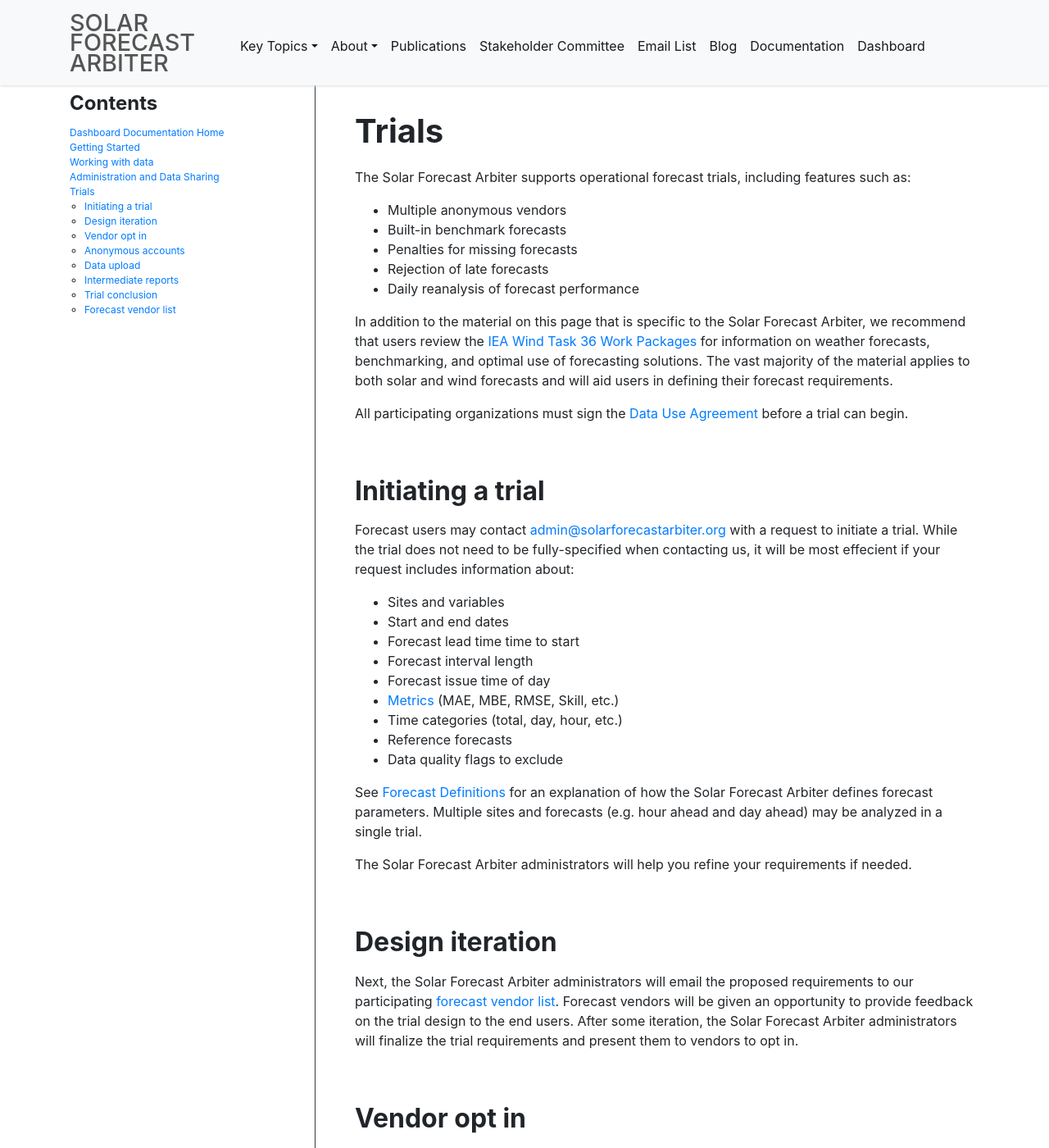
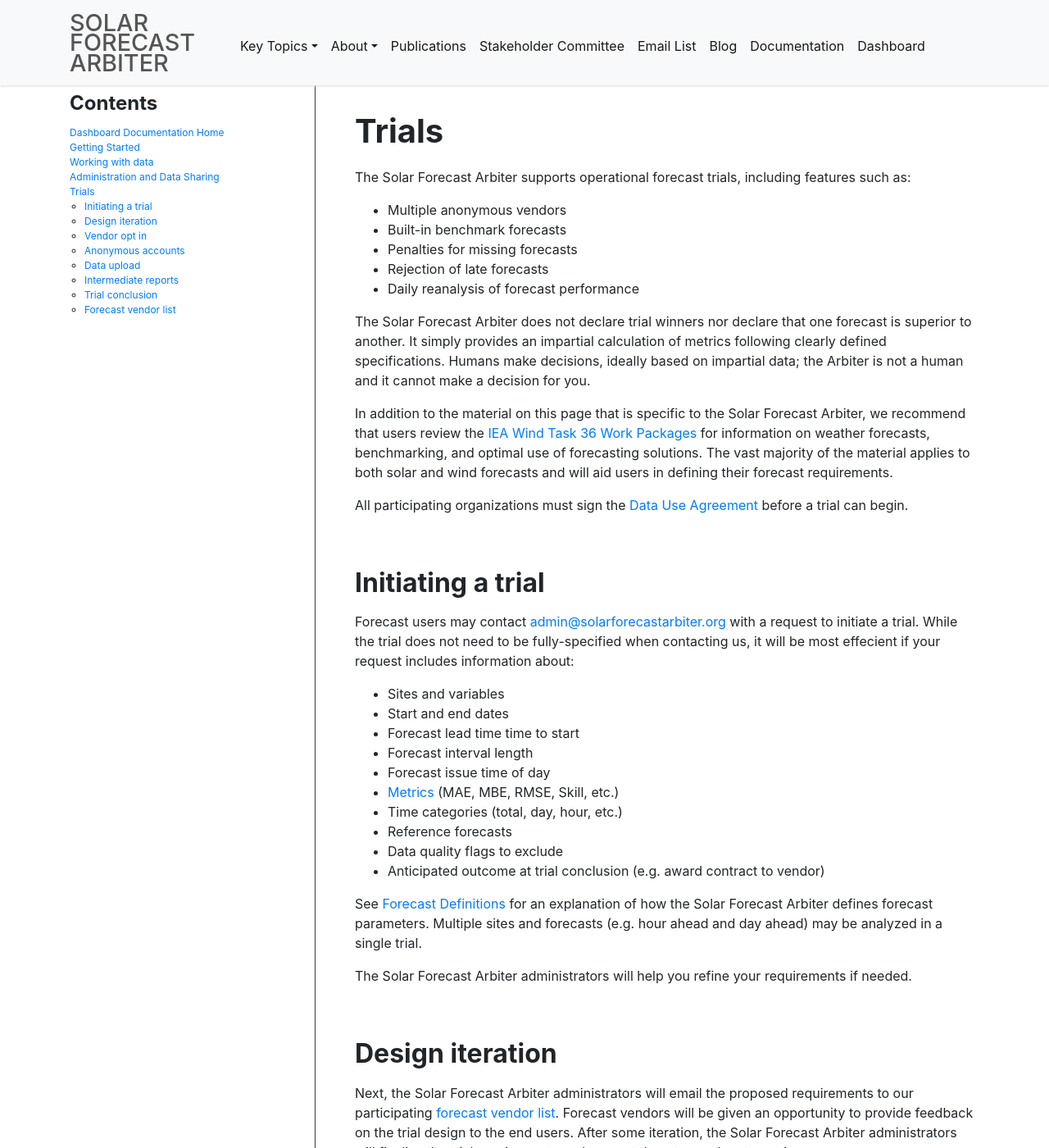
Before and after one commit to SolarArbiter/SolarArbiter.github.io, a Jekyll site: the page built from documentation/dashboard/trials.md, in a window 1280 px wide and 1400 px high. Shown: the whole window at 82% size. Built offline with Jekyll 4.4.1, drawn with Linux system fonts in a browser that asks for light colours; some of the changed text lies outside the part shown.

Commit message:
editorial, anticipated outcome

```diff
--- a/documentation/dashboard/trials.md
+++ b/documentation/dashboard/trials.md
@@ -16,6 +16,12 @@
 * Penalties for missing forecasts
 * Rejection of late forecasts
 * Daily reanalysis of forecast performance
+
+The Solar Forecast Arbiter does not declare trial winners nor declare that one
+forecast is superior to another. It simply provides an impartial calculation of
+metrics following clearly defined specifications. Humans make decisions, ideally
+based on impartial data; the Arbiter is not a human and it cannot make a
+decision for you.
 
 In addition to the material on this page that is specific to the Solar Forecast Arbiter,
 we recommend that users review the [IEA Wind Task 36 Work Packages](https://www.ieawindforecasting.dk/work-packages) for information on weather forecasts, benchmarking, and optimal use of
@@ -44,6 +50,7 @@
 * Time categories (total, day, hour, etc.)
 * Reference forecasts
 * Data quality flags to exclude
+* Anticipated outcome at trial conclusion (e.g. award contract to vendor)
 
 See [Forecast Definitions](/definitions/) for an explanation of how the Solar
 Forecast Arbiter defines forecast parameters. Multiple sites and forecasts
@@ -83,6 +90,10 @@
 * Data quality flags that will be excluded from analysis.
 * Rule for missing forecasts (exclude, fill with 0, fill with last valid value).
 * Rule for visibility of forecast time series with other anonymous vendors.
+
+The specification will also include the forecast user's anticipated outcome at
+the trial conclusion, but we emphasize that the Solar Forecast Arbiter will
+play no role in facilitating that outcome.
 
 Forecast vendors respond with an indication that they would like to participate
 in the trial or decline to respond.
@@ -217,6 +228,11 @@
 Arbiter is not a long-term data repository and we make no guarantees about the
 length of time we will store trial results.
 
+Forecast vendors may or may not choose to directly contact the forecast vendor
+and reveal their identities. The forecast user may or may not decide to pursue
+the recorded anticipated outcome. The Solar Forecst Arbiter plays no role in
+these processes.
+
 
 Forecast vendor list
 --------------------
```
